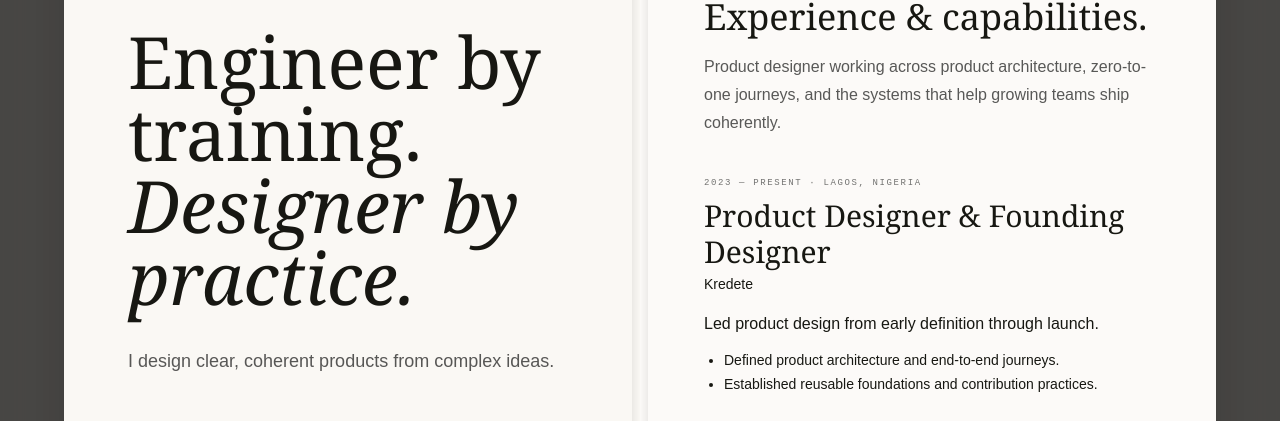
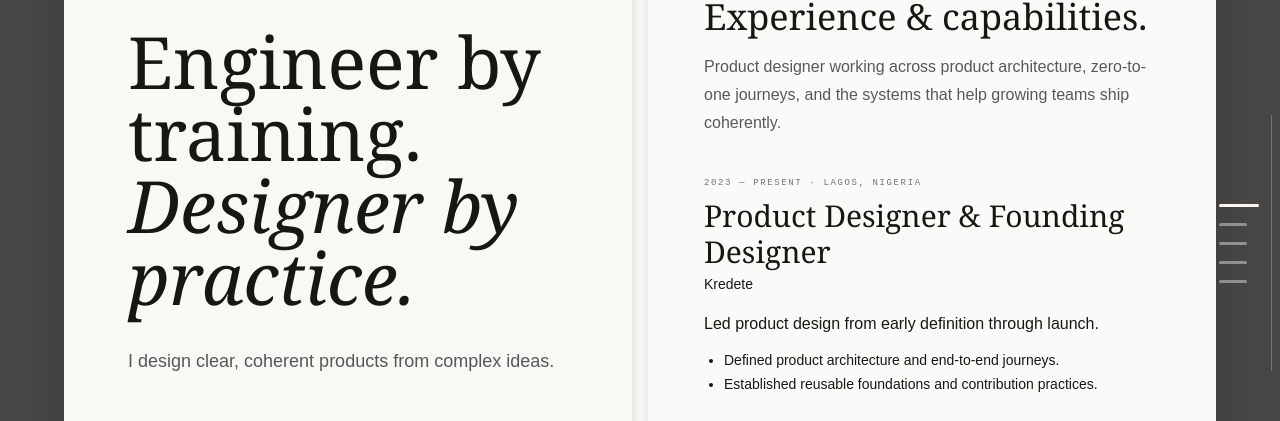
Before and after one commit to khadijatbakare/product-design-portfolio, a Next.js app: page / in a window 1280 px wide. Both pictures are taken after a click on the button "VIEW RÉSUMÉ ON SITE →". Shown: the part 1683-2104 px from the top of the page. Built offline with nearby package versions, Linux system fonts and the light colour scheme.

Commit message:
Add folio-style reading progress marker

```diff
--- a/app/globals.css
+++ b/app/globals.css
@@ -74,6 +74,13 @@ body {
 }
 .library-shelf {
   transition: filter 0.4s ease;
+}
+.folio-scroll {
+  scrollbar-width: none;
+  -ms-overflow-style: none;
+}
+.folio-scroll::-webkit-scrollbar {
+  display: none;
 }
 html[data-theme="dark"] .library-shelf {
   filter: brightness(0.68) saturate(0.82);
--- a/components/modal/BookSpreadModal.tsx
+++ b/components/modal/BookSpreadModal.tsx
@@ -1,7 +1,7 @@
 "use client";
 
 import Image from "next/image";
-import { useRef } from "react";
+import { useRef, useState } from "react";
 import { AnimatePresence, motion } from "framer-motion";
 import { ChevronLeft, ChevronRight, Download, Mail, X } from "lucide-react";
 import {
@@ -327,6 +327,7 @@ export function BookSpreadModal({
 }: Props) {
   const { setHoverState } = useEditorialHover();
   const dialogRef = useRef<HTMLElement>(null);
+  const [scrollProgress, setScrollProgress] = useState(0);
   useDialogFocus(dialogRef, onClose);
   const project = projects.find((item) => item.slug === selectedProject);
   const isAbout = activeModal === "about";
@@ -353,7 +354,12 @@ export function BookSpreadModal({
     >
       <motion.article
         ref={dialogRef}
-        className="open-book relative grid h-[100dvh] max-h-[100dvh] w-full max-w-6xl grid-cols-1 overflow-y-auto overscroll-contain shadow-2xl sm:h-auto sm:max-h-[92vh] sm:min-h-[620px] sm:rounded-md md:grid-cols-2"
+        onScroll={(event) => {
+          const node = event.currentTarget;
+          const available = node.scrollHeight - node.clientHeight;
+          setScrollProgress(available > 0 ? node.scrollTop / available : 0);
+        }}
+        className="folio-scroll open-book relative grid h-[100dvh] max-h-[100dvh] w-full max-w-6xl grid-cols-1 overflow-y-auto overscroll-contain shadow-2xl sm:h-auto sm:max-h-[92vh] sm:min-h-[620px] sm:rounded-md md:grid-cols-2"
         initial={{ scale: 0.92, y: 28 }}
         animate={{ scale: 1, y: 0 }}
         exit={{
@@ -721,6 +727,28 @@ export function BookSpreadModal({
           </motion.div>
         </AnimatePresence>
       </motion.article>
+      <div
+        className="pointer-events-none fixed right-1 top-1/2 z-30 flex -translate-y-1/2 items-center gap-2 sm:right-2 sm:gap-3"
+        aria-hidden="true"
+      >
+        <div className="flex flex-col gap-4">
+          {[0, 1, 2, 3, 4].map((tick) => {
+            const active = Math.round(scrollProgress * 4) === tick;
+            return (
+              <motion.span
+                key={tick}
+                className="block h-[3px] rounded-full bg-[#23201d] sm:bg-[#faf7f2]"
+                animate={{
+                  width: active ? 40 : 28,
+                  opacity: active ? 1 : 0.42,
+                }}
+                transition={{ duration: 0.2, ease: "easeOut" }}
+              />
+            );
+          })}
+        </div>
+        <span className="h-64 w-px bg-[#23201d]/20 sm:bg-[#faf7f2]/25" />
+      </div>
     </motion.div>
   );
 }
```
